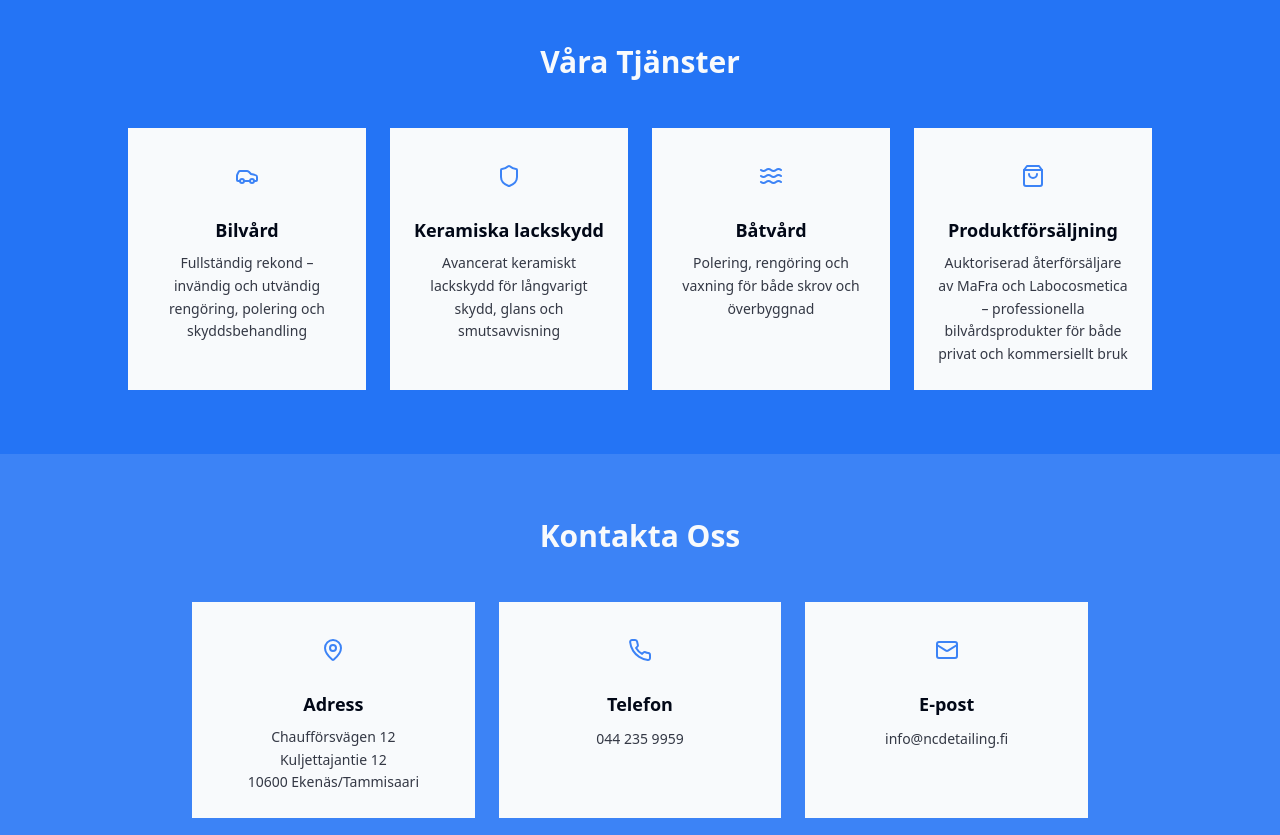
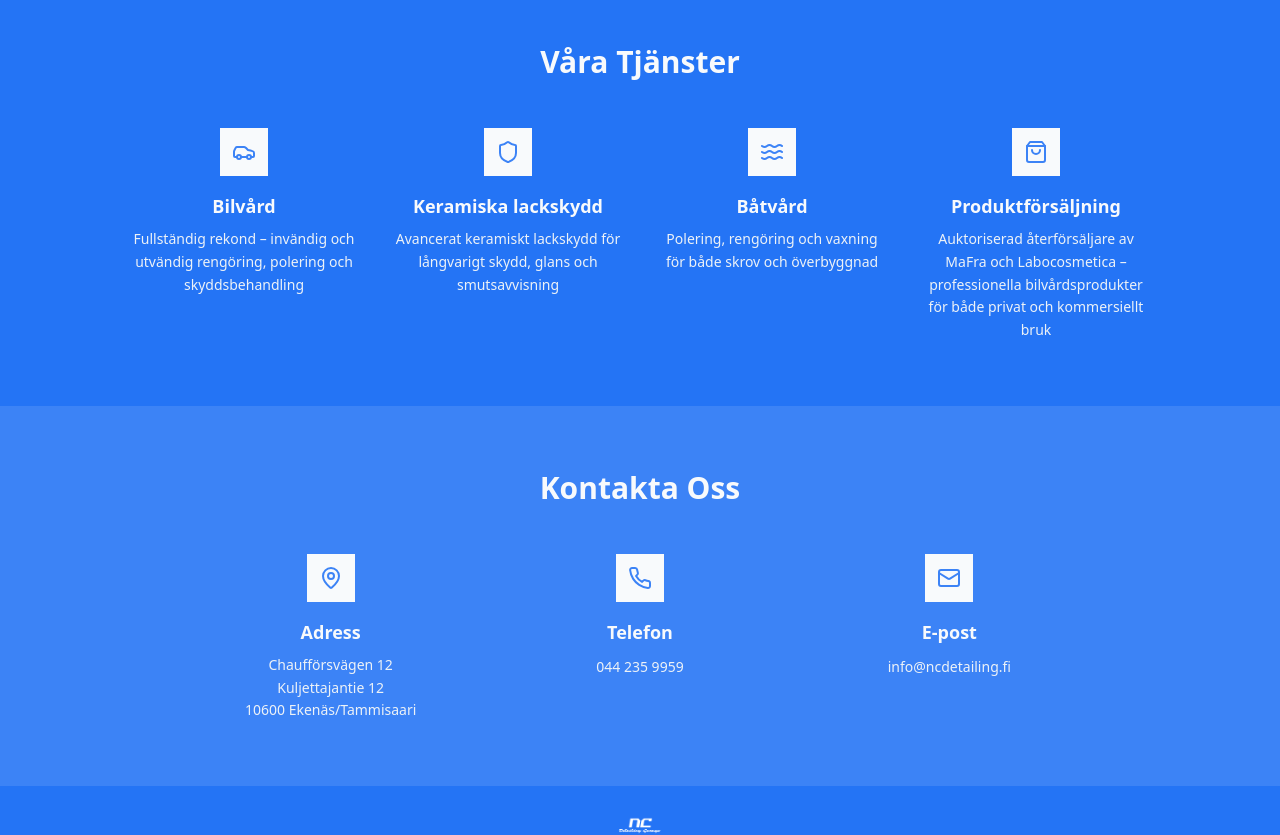
Before and after one commit to enberg/ncdetailing-fi, a React (Vite) app: page / in a window 1280 px wide. Shown: the part 820-1655 px from the top of the page. Built offline with nearby package versions, Linux system fonts and the light colour scheme.

Commit message:
Refactor: Remove card layout
Remove the card layout from the design for a cleaner look.

```diff
--- a/src/components/Contact.tsx
+++ b/src/components/Contact.tsx
@@ -16,40 +16,40 @@ const Contact = () => {
         </div>
 
         <div className="max-w-4xl mx-auto">
-          <div className="grid grid-cols-1 md:grid-cols-3 gap-6">
-            <div className="text-center bg-card flat-card p-6">
-              <div className="mx-auto mb-4 w-12 h-12 bg-accent flat-card flex items-center justify-center">
+          <div className="grid grid-cols-1 md:grid-cols-3 gap-8">
+            <div className="text-center">
+              <div className="mx-auto mb-4 w-12 h-12 bg-accent flex items-center justify-center">
                 <MapPin className="w-6 h-6 text-accent-foreground" />
               </div>
-              <h3 className="text-lg font-semibold text-card-foreground mb-2">{t('address')}</h3>
-              <p className="text-sm text-card-foreground/80 leading-relaxed">
+              <h3 className="text-lg font-semibold text-foreground mb-2">{t('address')}</h3>
+              <p className="text-sm text-muted-foreground leading-relaxed">
                 Chaufförsvägen 12<br/>
                 Kuljettajantie 12<br/>
                 10600 Ekenäs/Tammisaari
               </p>
             </div>
 
-            <div className="text-center bg-card flat-card p-6">
-              <div className="mx-auto mb-4 w-12 h-12 bg-accent flat-card flex items-center justify-center">
+            <div className="text-center">
+              <div className="mx-auto mb-4 w-12 h-12 bg-accent flex items-center justify-center">
                 <Phone className="w-6 h-6 text-accent-foreground" />
               </div>
-              <h3 className="text-lg font-semibold text-card-foreground mb-2">{t('phone')}</h3>
+              <h3 className="text-lg font-semibold text-foreground mb-2">{t('phone')}</h3>
               <a
                 href="tel:0442359959"
-                className="text-sm text-card-foreground/80 flat-no-effects"
+                className="text-sm text-muted-foreground flat-no-effects"
               >
                 044 235 9959
               </a>
             </div>
 
-            <div className="text-center bg-card flat-card p-6">
-              <div className="mx-auto mb-4 w-12 h-12 bg-accent flat-card flex items-center justify-center">
+            <div className="text-center">
+              <div className="mx-auto mb-4 w-12 h-12 bg-accent flex items-center justify-center">
                 <Mail className="w-6 h-6 text-accent-foreground" />
               </div>
-              <h3 className="text-lg font-semibold text-card-foreground mb-2">{t('email')}</h3>
+              <h3 className="text-lg font-semibold text-foreground mb-2">{t('email')}</h3>
               <a
                 href="mailto:info@ncdetailing.fi"
-                className="text-sm text-card-foreground/80 flat-no-effects"
+                className="text-sm text-muted-foreground flat-no-effects"
               >
                 info@ncdetailing.fi
               </a>
--- a/src/components/Services.tsx
+++ b/src/components/Services.tsx
@@ -38,14 +38,14 @@ const Services = () => {
           </h2>
         </div>
 
-        <div className="grid grid-cols-1 md:grid-cols-2 lg:grid-cols-4 gap-6 max-w-5xl mx-auto">
+        <div className="grid grid-cols-1 md:grid-cols-2 lg:grid-cols-4 gap-8 max-w-5xl mx-auto">
           {services.map((service, index) => (
-            <div key={index} className="text-center bg-card flat-card p-6">
-              <div className="mx-auto mb-4 w-12 h-12 bg-accent flat-card flex items-center justify-center">
+            <div key={index} className="text-center">
+              <div className="mx-auto mb-4 w-12 h-12 bg-accent flex items-center justify-center">
                 <service.icon className="w-6 h-6 text-accent-foreground" />
               </div>
-              <h3 className="text-lg font-semibold text-card-foreground mb-2">{service.title}</h3>
-              <p className="text-sm text-card-foreground/80 leading-relaxed">
+              <h3 className="text-lg font-semibold text-foreground mb-2">{service.title}</h3>
+              <p className="text-sm text-muted-foreground leading-relaxed">
                 {service.description}
               </p>
             </div>
```
